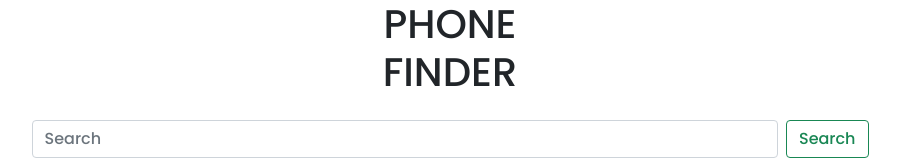
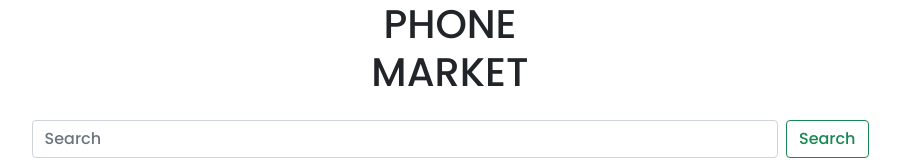
Before and after one commit to mahmudunnaby/phone-market, a plain HTML site: page index.html in a window 1280 px wide. Shown: the top 160 px of the page, without its empty margins (190-1090 px from the left). Drawn offline with nearby package versions, Linux system fonts and the light colour scheme.

Commit message:
complete minor correction

```diff
--- a/index.html
+++ b/index.html
@@ -19,7 +19,7 @@
 
 <body class="google-font">
     <header>
-        <h1 class="text-center">PHONE <br> FINDER</h1>
+        <h1 class="text-center">PHONE <br> MARKET</h1>
     </header>
 
     <main>
```
